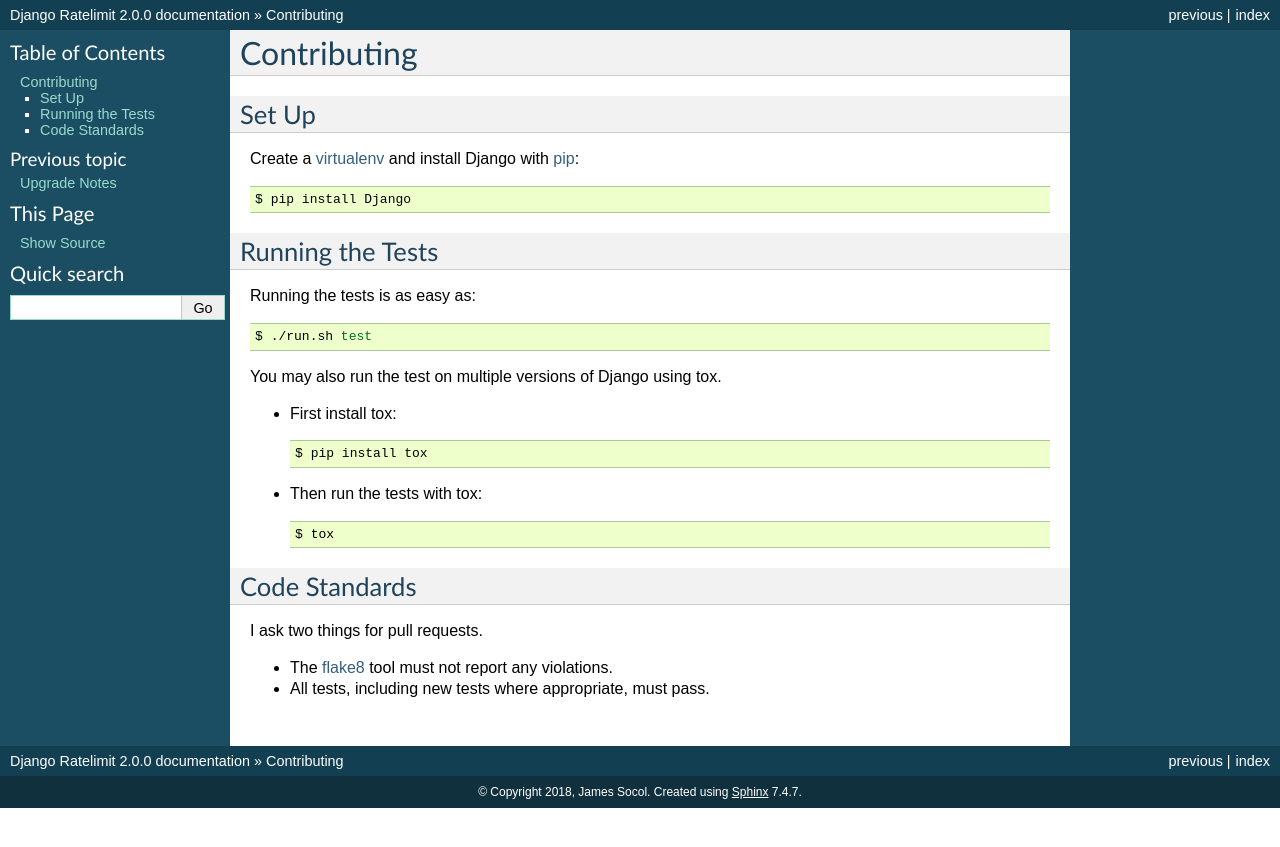
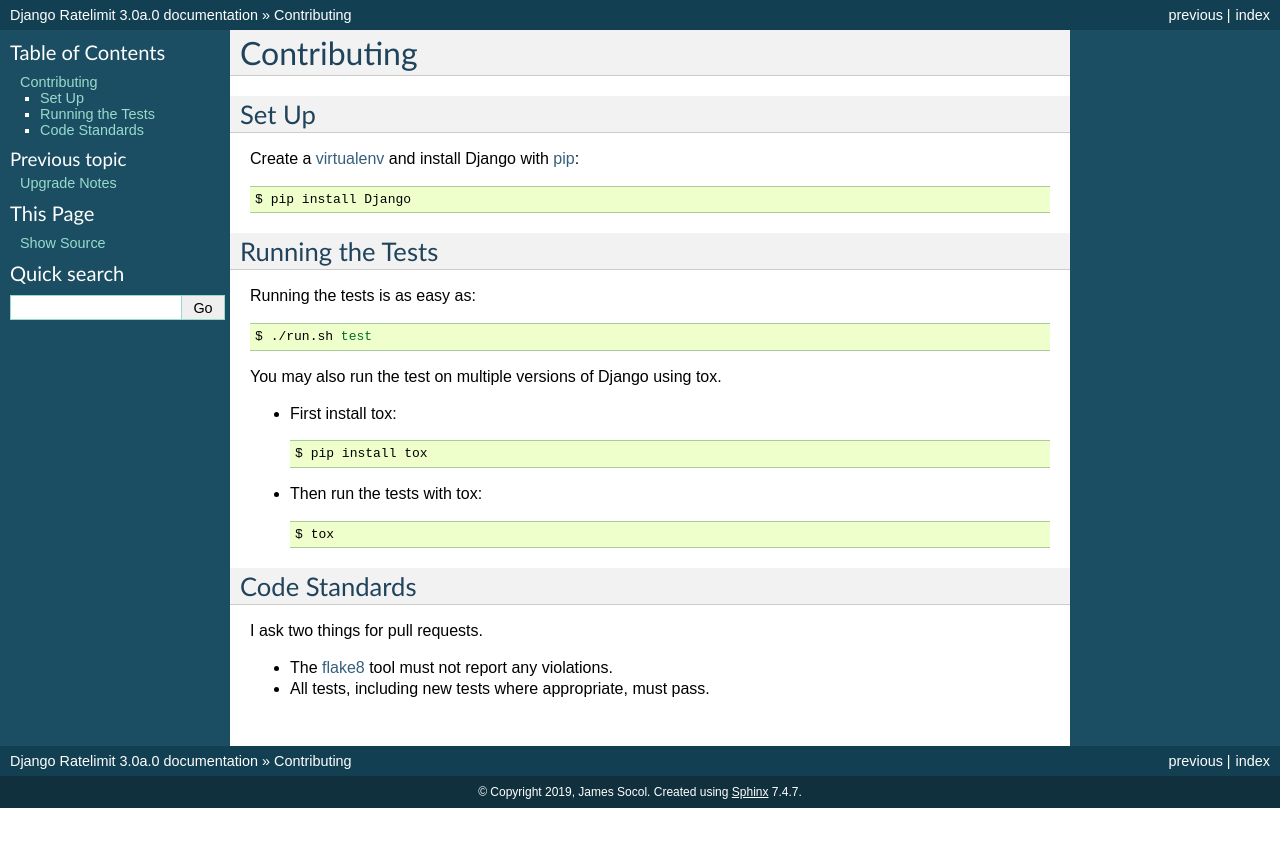
Before and after one commit to jsocol/django-ratelimit, a Sphinx documentation site: the page built from docs/contributing.rst, in a window 1280 px wide. Shown: the top 847 px of the page. Built offline with Sphinx 7.4.7, drawn with Linux system fonts in a browser that asks for light colours.

Commit message:
Pre-bump version

```diff
--- a/docs/conf.py
+++ b/docs/conf.py
@@ -41,16 +41,16 @@
 
 # General information about the project.
 project = u'Django Ratelimit'
-copyright = u'2018, James Socol'
+copyright = u'2019, James Socol'
 
 # The version info for the project you're documenting, acts as replacement for
 # |version| and |release|, also used in various other places throughout the
 # built documents.
 #
 # The short X.Y version.
-version = '2.0'
+version = '3.0a'
 # The full version, including alpha/beta/rc tags.
-release = '2.0.0'
+release = '3.0a.0'
 
 # The language for content autogenerated by Sphinx. Refer to documentation
 # for a list of supported languages.
--- a/ratelimit/__init__.py
+++ b/ratelimit/__init__.py
@@ -1,4 +1,4 @@
-VERSION = (2, 0, 0)
+VERSION = (3, '0a', 0)
 __version__ = '.'.join(map(str, VERSION))
 
 ALL = (None,)  # Sentinel value for all HTTP methods.
```
